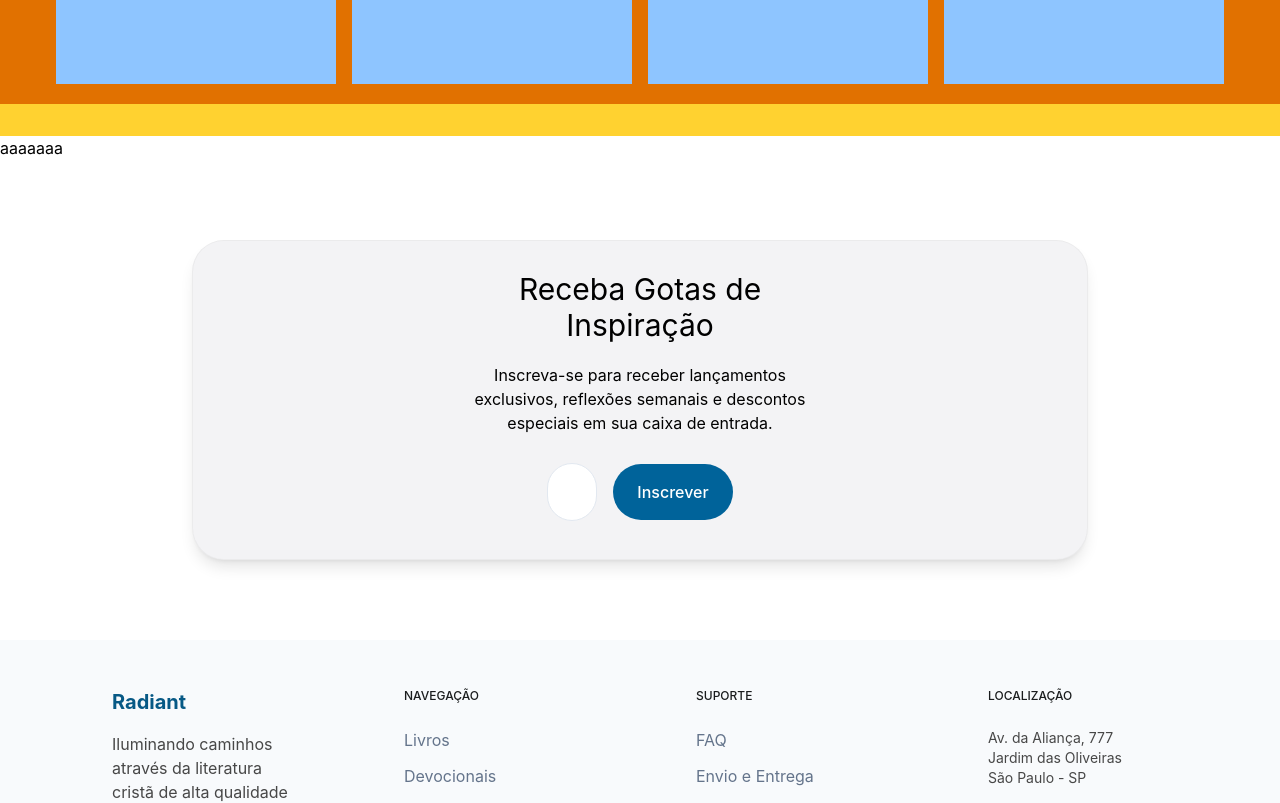
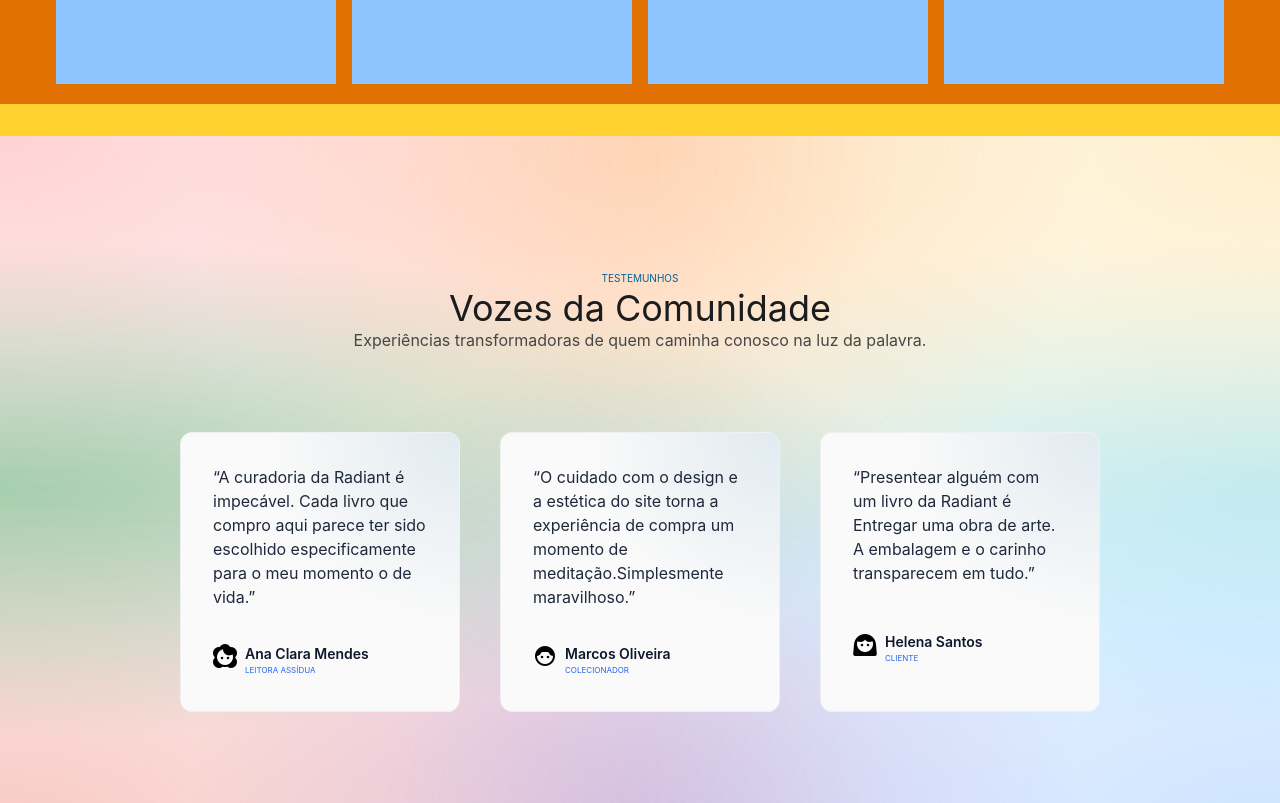
Before and after one commit to julianarocumback/radiant, a React (Vite) app: page / in a window 1280 px wide. Shown: the part 1000-1803 px from the top of the page. Built offline with nearby package versions, Linux system fonts and the light colour scheme.

Commit message:
Atualizando componentes de testemunhos: substituindo BentoGrid por Cards e adicionando lista de depoimentos

```diff
--- a/src/components/testemunhos/Testemunhos.jsx
+++ b/src/components/testemunhos/Testemunhos.jsx
@@ -1,5 +1,5 @@
 import { useState, useEffect } from "react"
-import { Carrossel, BentoGrid } from "./content/Content"
+import { Carrossel, Cards } from "./content/Content"
 
 
 export default function Testemunhos(){
@@ -19,7 +19,7 @@ export default function Testemunhos(){
 
     return (
         <section>
-            {isMobile? (<Carrossel/>):(<BentoGrid/>)}
+            {isMobile? (<Carrossel/>):(<Cards/>)}
         </section>
     )
 }
--- a/src/components/testemunhos/content/Content.jsx
+++ b/src/components/testemunhos/content/Content.jsx
@@ -1,15 +1,90 @@
+const lista = [
+    {
+    img: <span className="material-icons">face_2</span>,
+    nome:'Ana Clara Mendes',
+    testemunho: 'A curadoria da Radiant é impecável. Cada livro que compro aqui parece ter sido escolhido especificamente para o meu momento o de vida.',
+    label: 'LEITORA ASSÍDUA'
+    },
+
+    {img: <span className="material-icons">face_6</span>,
+    nome:'Marcos Oliveira',
+    testemunho: 'O cuidado com o design e a estética do site torna a experiência de compra um momento de meditação.Simplesmente maravilhoso.',
+    label: 'COLECIONADOR'
+    },
+
+    {img: <span className="material-icons">face_3</span>,
+    nome:'Helena Santos',
+    testemunho: 'Presentear alguém com um livro da Radiant é Entregar uma obra de arte. A embalagem e o carinho transparecem em tudo.',
+    label: 'CLIENTE'
+    },
+]
+
+const depoimentos = lista.map(depoimento => {
+    return(
+        <div className="shrink-0 w-70 border border-[#f0f0f0] snap-start h-70 rounded-xl p-8 gap-8 flex flex-col bg-[#FAFAFA] bg-[radial-gradient(at_100%_0%,rgba(0,99,154,0.1),transparent_50%)]">
+
+            <p className="text-base text-left text-[#1E293B]"><q>{depoimento.testemunho}</q></p>
+            <div className="flex gap-2 items-center my-auto">
+                <div className="text-2xl">{depoimento.img}</div>
+                <div className="flex flex-col text-left">
+                    <span className="text-sm text-[#0F172A] font-semibold">{depoimento.nome}</span>
+                    <span className="text-[8px] text-[#2563EB]">{depoimento.label}</span>
+                </div>
+            </div>
+        </div>
+    )
+})
+
+
+
 export const Carrossel = () => {
     return(
-        <div>
-            <p>aaaaaaaa</p>
-        </div>
+        <section className=" w-full">
+            <div className="border flex flex-col text-center gap-4 py-8">
+                <h3 className="text-xl">Testemunhos</h3>
+                <div className="flex overflow-x-scroll gap-8 px-25 snap-mandatory">
+                    <div className="shrink-0 w-70 border snap-start h-70">
+                        <img src="" alt="" />
+                        <p><q>A curadoria da Radiant é impecável. Cada livro que compro aqui parece ter sido escolhido especificamente para o meu momento o de vida.</q></p>
+                        <span>Ana Clara Mendes</span>
+                        <span>Leitora Assídua</span>
+                    </div>
+                    <div className="shrink-0 w-70 snap-start border" >
+                        <img src="" alt="" />
+                        <p><q>A curadoria da Radiant é impecável. Cada livro que compro aqui parece ter sido escolhido especificamente para o meu momento o de vida.</q></p>
+                        <span>Ana Clara Mendes</span>
+                        <span>Leitora Assídua</span>
+                    </div>
+                    <div className="shrink-0 w-70 snap-start border">
+                        <img src="" alt="" />
+                        <p><q>A curadoria da Radiant é impecável. Cada livro que compro aqui parece ter sido escolhido especificamente para o meu momento o de vida.</q></p>
+                        <span>Ana Clara Mendes</span>
+                        <span>Leitora Assídua</span>
+                    </div>
+
+                </div>
+            </div>
+        </section>
 
     )
 }
 
-export const BentoGrid = ()=> {
+export const Cards = ()=> {
     return(
-        <div>aaaaaaa</div>
+        <section className="w-full flex flex-col px-8 py-32 bg-[radial-gradient(at_0%_0%,rgba(255,107,107,0.3),transparent_50%),radial-gradient(at_50%_0%,rgba(255,159,67,0.3),transparent_50%),radial-gradient(at_100%_0%,rgba(254,202,87,0.3),transparent_50%),radial-gradient(at_100%_50%,rgba(72,219,251,0.3),transparent_50%),radial-gradient(at_100%_100%,rgba(84,160,255,0.3),transparent_50%),radial-gradient(at_50%_100%,rgba(155,89,182,0.3),transparent_50%),radial-gradient(at_0%_100%,rgba(231,76,60,0.3),transparent_50%),radial-gradient(at_0%_50%,rgba(46,204,133,0.5),transparent_50%)]">
+            <div className="text-center flex flex-col gap-20 max-w-8xl">
+                <div>
+                    <span className="text-[10px] text-[#00639A]">TESTEMUNHOS</span>
+                    <h3 className="text-4xl text-[#1A1C1D]">Vozes da Comunidade</h3>
+                    <p className="text-base text-[#474747]">Experiências transformadoras de quem caminha conosco na luz da palavra.</p>
+                </div>
+                <div className="flex gap-10 justify-center">
+                    {depoimentos}
+                </div>
+
+            </div>
+
+        </section>
 
     )
 }
```
